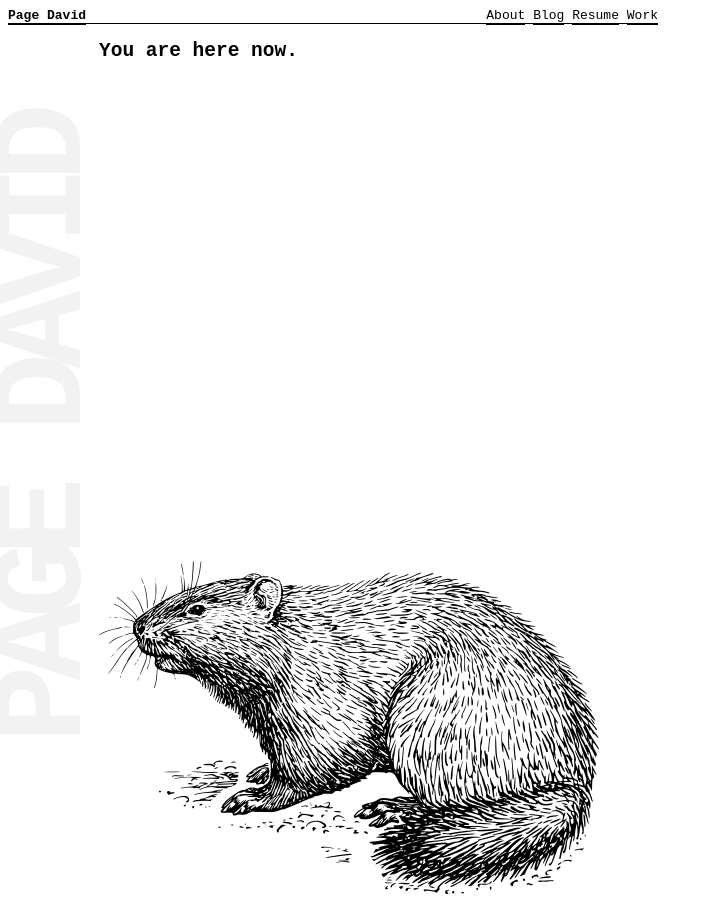
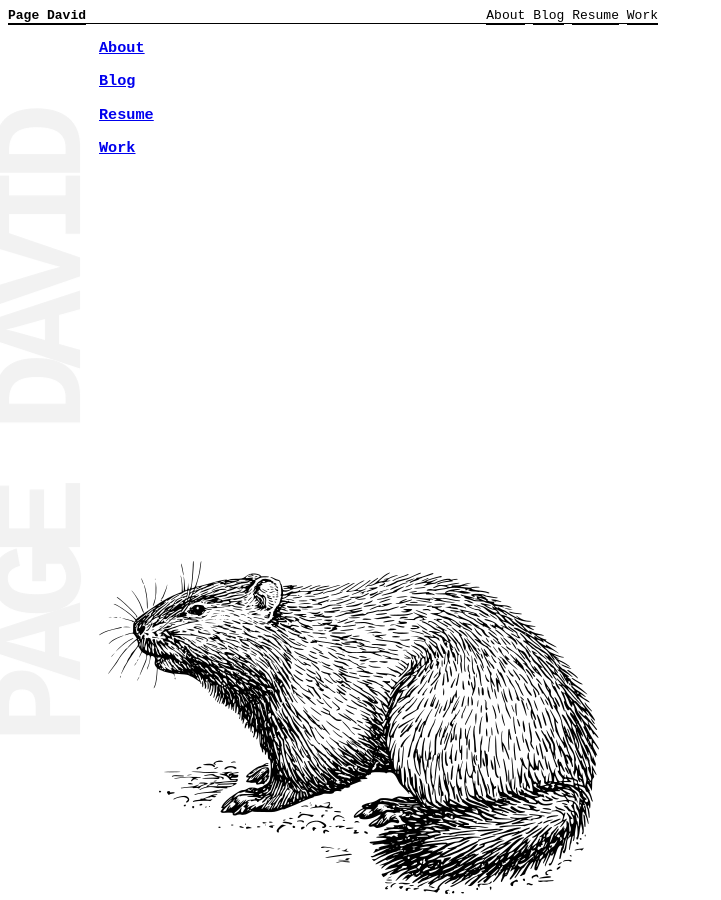
Before and after one commit to pagedavid/pagedavid.github.io, a Jekyll site: the page built from index.md, in a window 1280 px wide. Shown: the whole page, without its empty margins (0-721 px from the left). Built offline with Jekyll 4.4.1, drawn with Linux system fonts in a browser that asks for light colours; our own code applies the rules of GitHub Pages for plain Markdown files.

Commit message:
added sub page links

```diff
--- a/index.md
+++ b/index.md
@@ -5,7 +5,10 @@
 layout: default
 exclude: true
 ---
+{% include relative.html %}
+### [About]({{ relative }}/about/)
+### [Blog]({{ relative }}/blog/)
+### [Resume]({{ relative }}/Resume/)
+### [Work]({{ relative }}/work/)
 
-## You are here now.
-{% include relative.html %}
 ![Groundhog]({{ relative }}/assets/groundhog.png){:class="img-homepage"}
```
